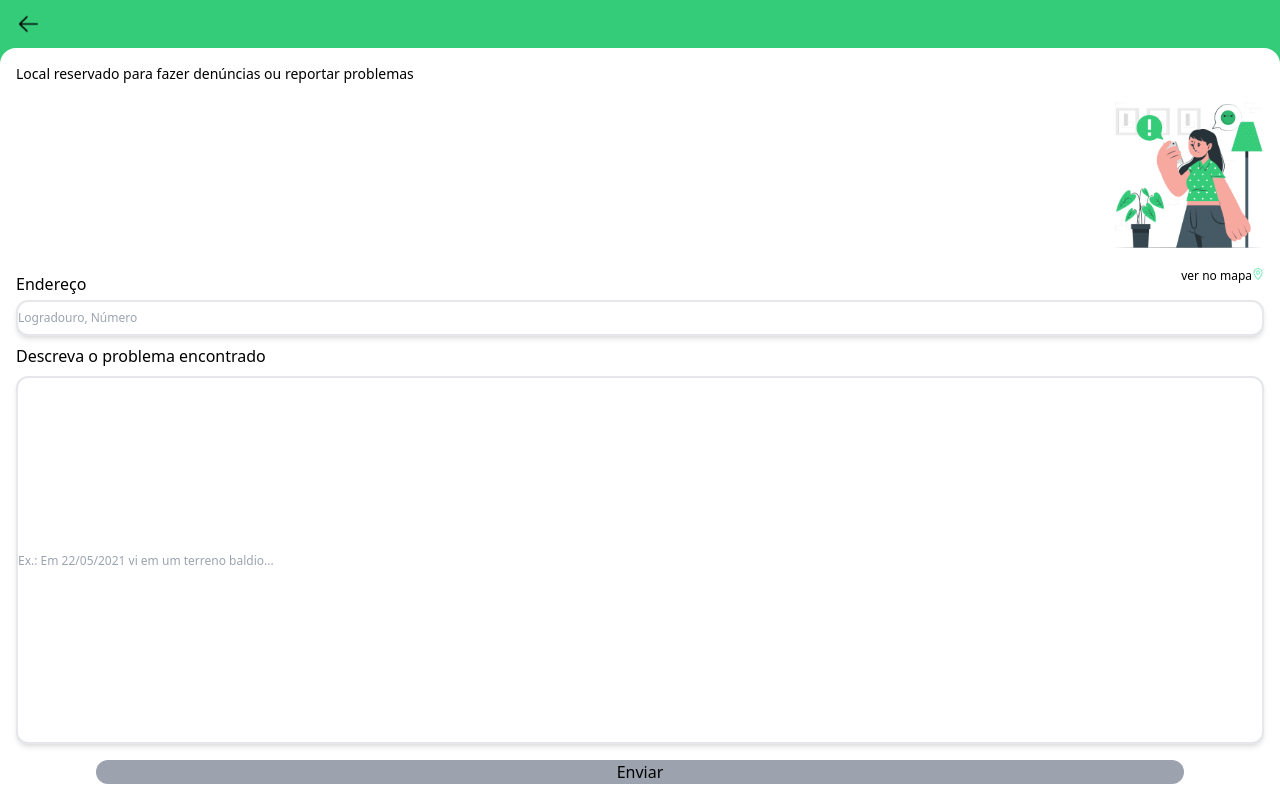
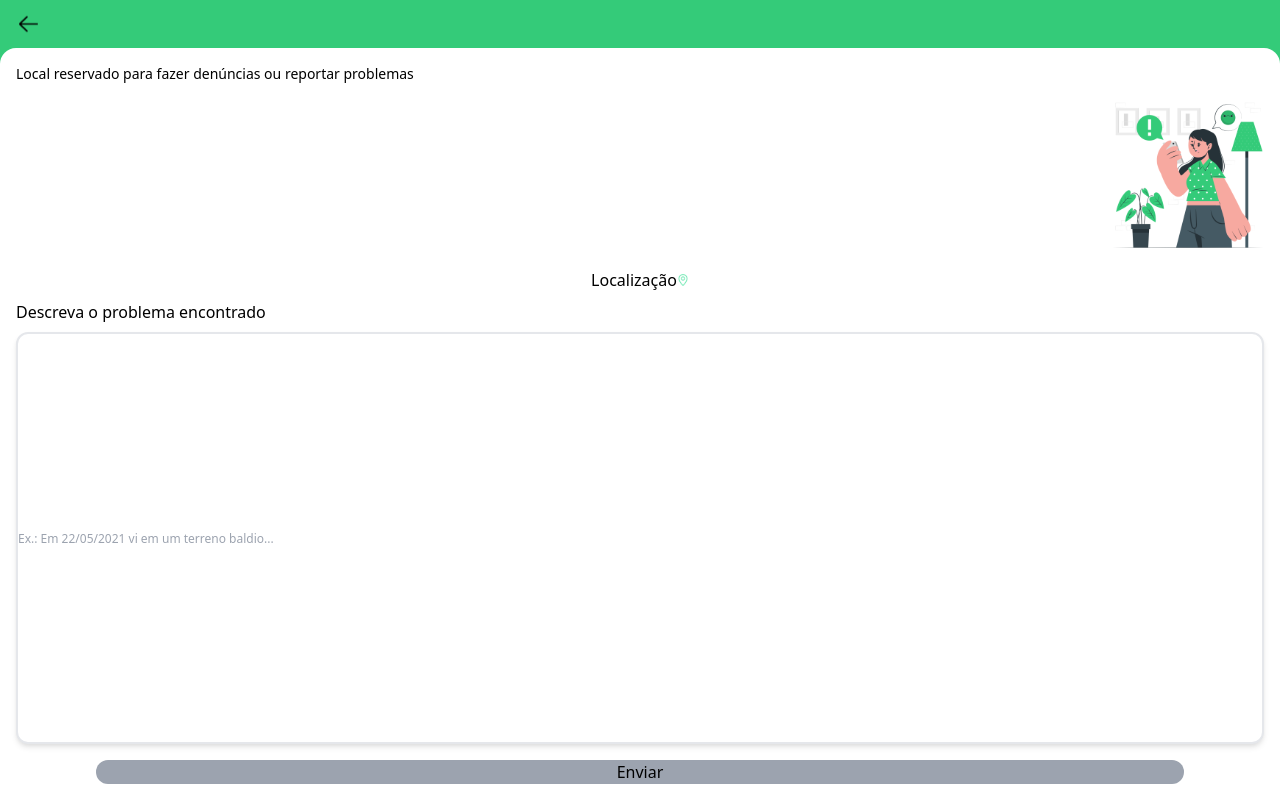
Before and after one commit to GabrielNSD/GeRA, a Next.js app in the folder frontend/: page /denuncia in a window 1280 px wide. Built offline with nearby package versions, Linux system fonts and the light colour scheme; no server answers; some icons are missing.

Commit message:
remove address field from "Denuncia"

```diff
--- a/frontend/pages/denuncia/index.tsx
+++ b/frontend/pages/denuncia/index.tsx
@@ -66,7 +66,6 @@
   }
 
   useEffect(() => {
-    console.log(description.length);
     if (description.length > 49) {
       setButtonClass("my-4 px-4 bg-primary mx-24 rounded-xl");
     }
@@ -90,15 +89,14 @@
           width="184px"
         />
       </div>
-      <div className="flex justify-between mx-4">
-        <div className="my-1">Endereço</div>
+      <div className="flex justify-center mx-4">
         <div
-          className="text-xs"
+          className=""
           onClick={() => {
             setOpenMap((prevState) => !prevState);
           }}
         >
-          ver no mapa
+          Localização
           <Image
             src="/icons/pin.svg"
             alt="ver no mapa"
@@ -107,11 +105,6 @@
           />
         </div>
       </div>
-      <input
-        type="text"
-        placeholder="Logradouro, Número"
-        className="border-2 flex-2 text-xs mx-4 py-2 shadow-md rounded-xl"
-      ></input>
       <div className="mx-4 my-2">Descreva o problema encontrado</div>
       <input
         type="text"
@@ -122,7 +115,9 @@
         }}
       ></input>{" "}
       {/* use [lat,long] for initialLocation instead */}
-      <button className={buttonClass} onClick={sendComplaint}>Enviar</button>
+      <button className={buttonClass} onClick={sendComplaint}>
+        Enviar
+      </button>
     </div>
   );
 }
```
Also changed, not shown: frontend/public/icons/fim-av.svg (added).
